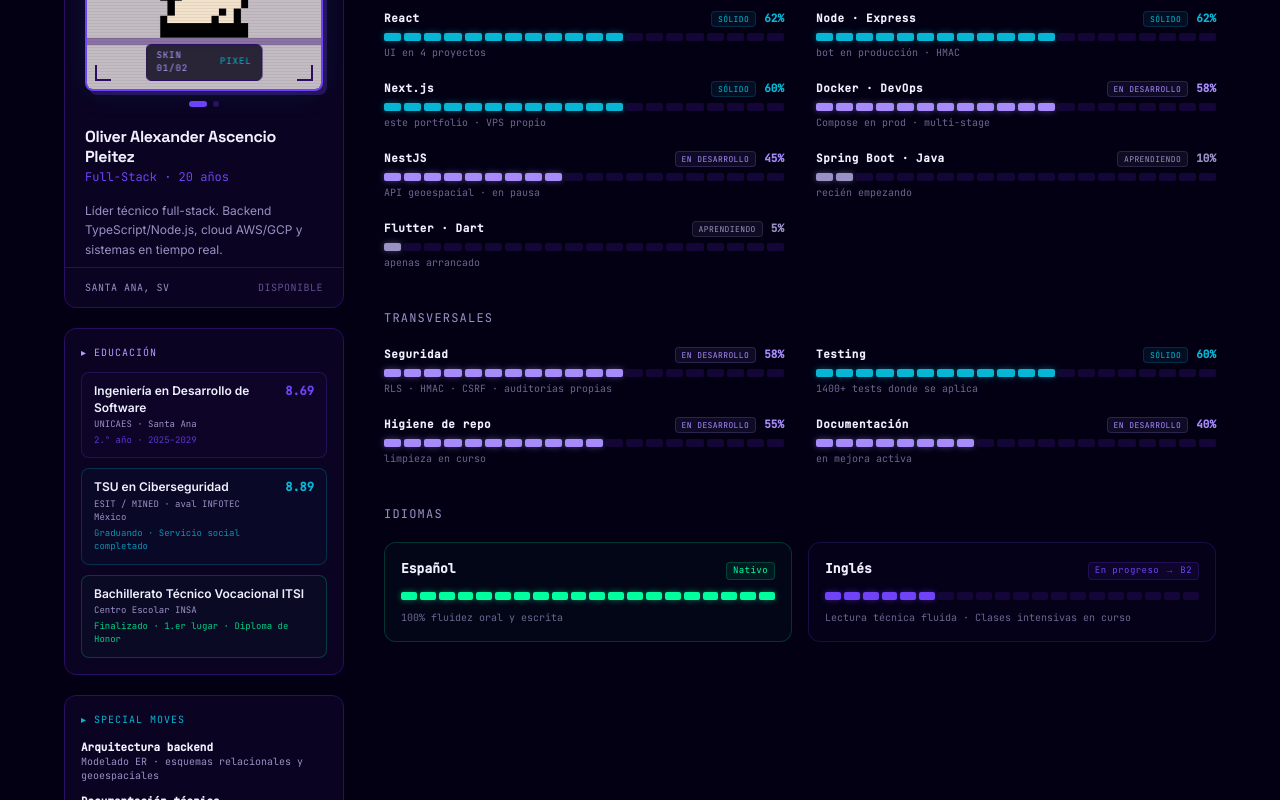
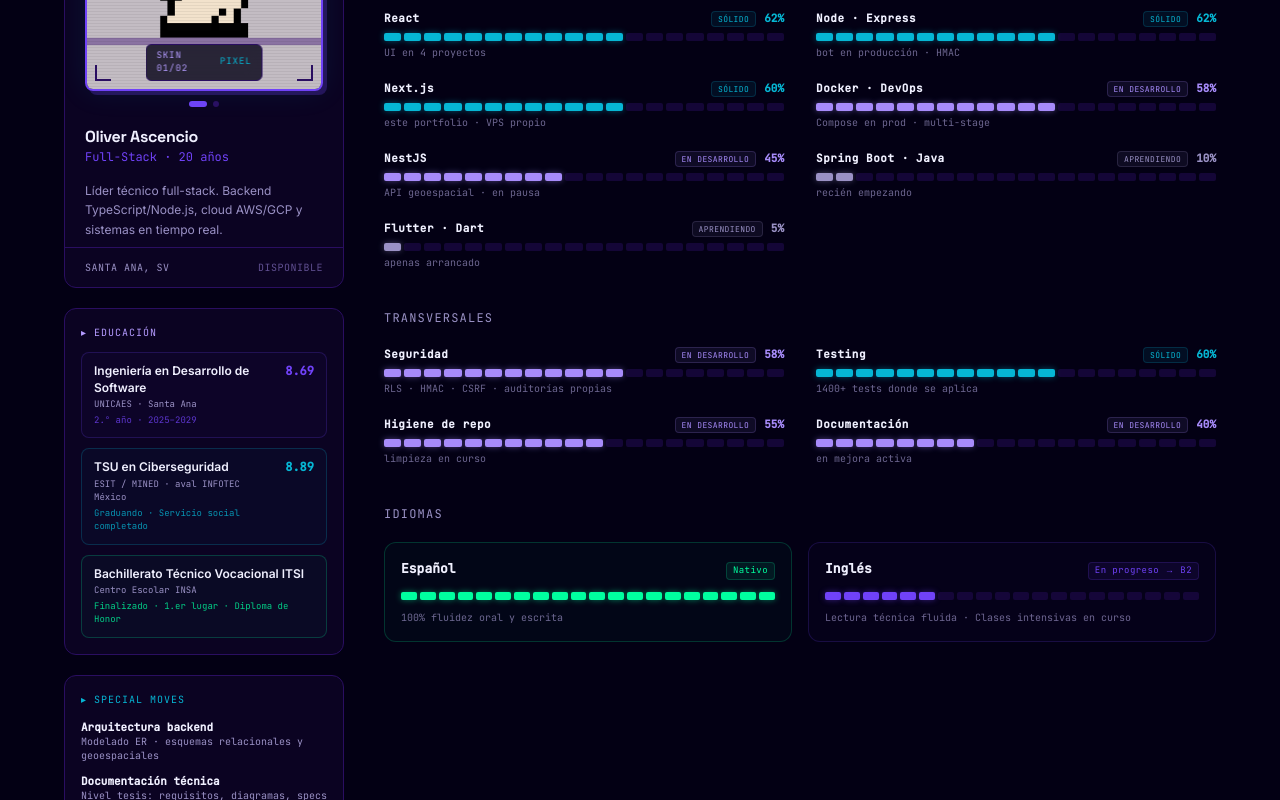
Before and after one commit to javacachava/portfolio-oliver, a Next.js app: page / in a window 1280 px wide. Shown: the part 4560-5360 px from the top of the page. Built offline with nearby package versions, Linux system fonts and the light colour scheme; a web font is replaced by a local one.

Commit message:
content: shorten public display name

```diff
--- a/app/formacion/page.tsx
+++ b/app/formacion/page.tsx
@@ -9,9 +9,9 @@ import Counter from "@/components/ui/Counter";
 import { formacionStats } from "@/data/formacion";
 
 export const metadata: Metadata = {
-  title: "Formación — Oliver Alexander Ascencio Pleitez",
+  title: "Formación — Oliver Ascencio",
   description:
-    "Formación académica, certificaciones gubernamentales, bootcamps y reconocimientos de Oliver Alexander Ascencio Pleitez. Más de 200 horas documentadas de formación complementaria.",
+    "Formación académica, certificaciones gubernamentales, bootcamps y reconocimientos de Oliver Ascencio. Más de 200 horas documentadas de formación complementaria.",
 };
 
 const stats = [
--- a/app/layout.tsx
+++ b/app/layout.tsx
@@ -32,12 +32,12 @@ const cedarvilleCursive = Cedarville_Cursive({
 
 export const metadata: Metadata = {
   metadataBase: new URL("https://oliver.wuju.dev"),
-  title: "Oliver Alexander Ascencio Pleitez — Desarrollador Full-Stack",
+  title: "Oliver Ascencio — Desarrollador Full-Stack",
   description:
-    "Portfolio de Oliver Alexander Ascencio Pleitez. Desarrollador Full-Stack. Proyectos reales en TypeScript, Node.js, React y cloud. Santa Ana, El Salvador.",
+    "Portfolio de Oliver Ascencio. Desarrollador Full-Stack. Proyectos reales en TypeScript, Node.js, React y cloud. Santa Ana, El Salvador.",
   authors: [
     {
-      name: "Oliver Alexander Ascencio Pleitez",
+      name: "Oliver Ascencio",
       url: "https://github.com/javacachava",
     },
   ],
--- a/app/opengraph-image.tsx
+++ b/app/opengraph-image.tsx
@@ -1,7 +1,7 @@
 import { ImageResponse } from "next/og";
 
 export const runtime = "edge";
-export const alt = "Oliver Alexander Ascencio Pleitez — Desarrollador Full-Stack";
+export const alt = "Oliver Ascencio — Desarrollador Full-Stack";
 export const size = { width: 1200, height: 630 };
 export const contentType = "image/png";
 
@@ -69,7 +69,7 @@ export default function OgImage() {
               letterSpacing: "-0.02em",
             }}
           >
-            Oliver Alexander Ascencio Pleitez
+            Oliver Ascencio
           </div>
           <div
             style={{
--- a/components/sections/About.tsx
+++ b/components/sections/About.tsx
@@ -309,7 +309,7 @@ export default function About() {
             {/* Name & class */}
             <div className="px-5 pt-3 pb-2">
               <h3 className="text-base font-bold text-[var(--foreground)] leading-5 mb-0.5">
-                Oliver Alexander Ascencio Pleitez
+                Oliver Ascencio
               </h3>
               <p className="font-mono text-xs text-[var(--accent)] mb-4">
                 Full-Stack · 20 años
--- a/components/sections/Footer.tsx
+++ b/components/sections/Footer.tsx
@@ -7,7 +7,7 @@ export default function Footer() {
             [oliver@dev ~]$&nbsp;<span className="cursor-blink text-[var(--accent)]" />
           </p>
           <p className="text-xs text-[var(--muted)]">
-            © 2026 Oliver Alexander Ascencio Pleitez
+            © 2026 Oliver Ascencio
           </p>
         </div>
       </div>
```
